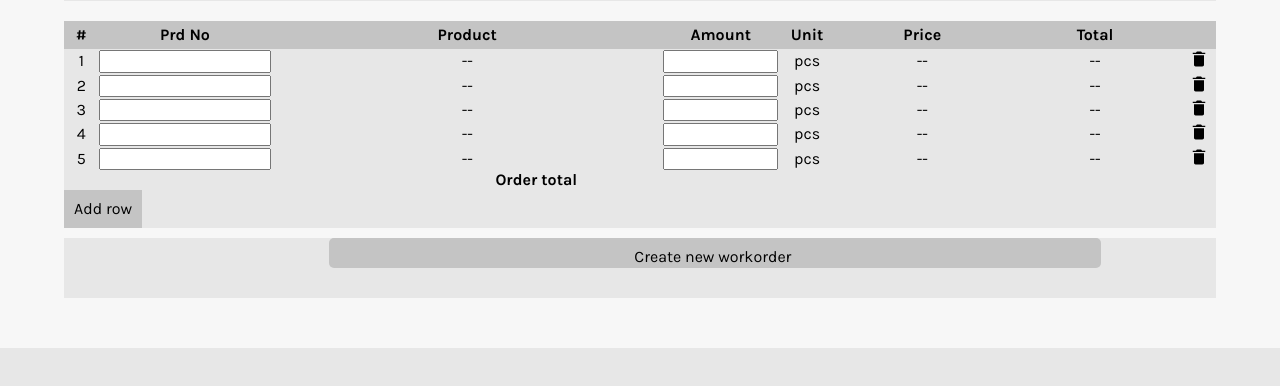
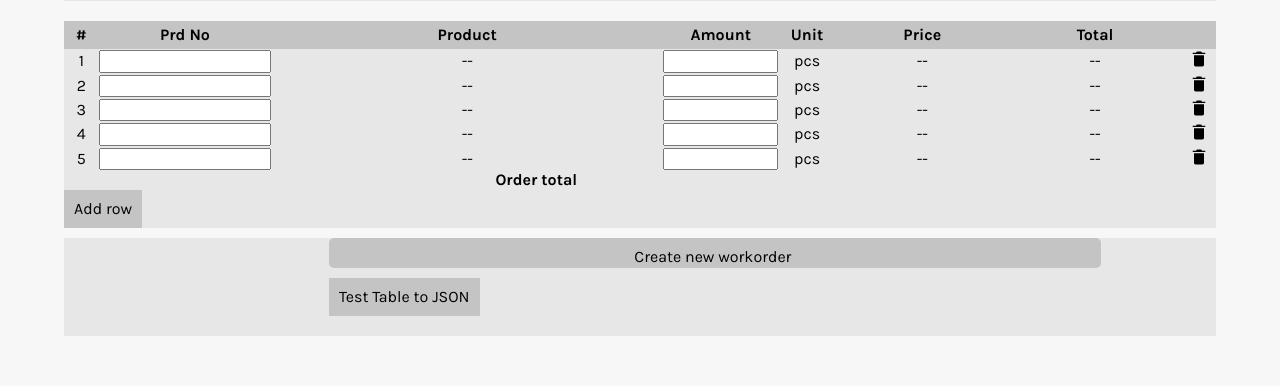
Before and after one commit to Zigelzi/SiteSurveyApp, a Flask app: page /survey/create_workorder in a window 1280 px wide. Shown: the part 1814-2200 px from the top of the page. Before the commit the page ends 2162 px from the top, so only its background shows below. Run offline with Flask 2, Linux system fonts and the light colour scheme; a user stored in the database is signed in; data comes from the database, SQL or seed files in the repository; data that the repository does not hold is empty; some libraries are stand-ins or nearby versions.

Commit message:
Added tableDataToJson and sendData functions to workorder.js and scripts.js files to gather the workorder table data and sending it to backend

```diff
--- a/sitesurvey/static/js/scripts.js
+++ b/sitesurvey/static/js/scripts.js
@@ -18,6 +18,7 @@ function getDataAddSuggestions(url, elementId, dataKeyName) {
     xhr.open('GET', url);
     xhr.send();
 }
+
 function getData(url, callback) {
     const xhr = new XMLHttpRequest();
 
@@ -29,6 +30,15 @@ function getData(url, callback) {
         }
     xhr.open('GET', url);
     xhr.send();
+}
+
+function sendtData(url, json_object) {
+    const xhr = new XMLHttpRequest();
+    const json_data = JSON.stringify(json_object);
+
+    xhr.open('POST', url);
+    xhr.setRequestHeader('Content-type', 'application/json');
+    xhr.send(json_data);
 }
 
 /** Validate that the users value entered to inputElementId is in the datalistId and then submit form
@@ -72,4 +82,4 @@ function addSuggestions(elementId, jsonData, dataKeyName) {
     });
 }
 
-export {getDataAddSuggestions, validateDatalistInput, getData};
+export {getDataAddSuggestions, validateDatalistInput, getData, sendtData};
--- a/sitesurvey/static/js/workorder.js
+++ b/sitesurvey/static/js/workorder.js
@@ -1,4 +1,4 @@
-import {getDataAddSuggestions, getData, validateDatalistInput} from './scripts.js';
+import {getDataAddSuggestions, getData, sendtData, validateDatalistInput} from './scripts.js';
 
 document.addEventListener('DOMContentLoaded', () => {
 
@@ -169,6 +169,26 @@ document.addEventListener('DOMContentLoaded', () => {
         }
     }
 
+    function tableDataToJson() {
+        let mainJson = new Object();
+        const arr = new Array();
+        for (let row of productBody.children) {
+            if (row.children[1].children[0].value != '') {
+                let json = new Object();
+                json.product_number = row.children[1].children[0].value;
+                json.quantity = row.children[3].children[0].value;
+                json.total = row.children[6].textContent.replace(' ', '').replace('€', '');
+                arr.push(json);
+            }
+        }
+
+        mainJson.products = arr;
+        sendtData('/survey/create_workorder', mainJson);
+        console.log(mainJson);
+    }
+
+    tableDataToJson();
+
     getDataAddSuggestions('/api/locations', 'locationList', 'name');
     getDataAddSuggestions('/api/customers', 'customerList', 'org_name');
     getDataAddSuggestions('/api/products', 'productList', 'product_number');
@@ -232,5 +252,8 @@ document.addEventListener('DOMContentLoaded', () => {
             contactPersonArray[2].textContent = 'Phone number';
             contactPersonArray[3].textContent = 'Email';
         }
-    })
+    });
+    const jsonBtn = document.getElementById('jsonTest');
+    jsonBtn.addEventListener('click', tableDataToJson);
+
 })
--- a/sitesurvey/survey/routes.py
+++ b/sitesurvey/survey/routes.py
@@ -2,6 +2,7 @@ from flask import Blueprint, render_template, redirect, flash, url_for, request
 from flask_login import current_user, login_required
 
 import sys
+from json import loads
 
 from sitesurvey import db
 from sitesurvey.survey.models import Survey, Surveypicture, Location, Workorder, Workorderattachment
@@ -107,7 +108,8 @@ def create_workorder():
     if request.method == 'POST':
         print('JSON from POST request')
         json = request.get_json()
-        print(json)
+        for product in json['products']:
+            print(product)
     if (form.validate_on_submit() and False):
         org_id = Organization.query.filter_by(org_name=form.organization_name.data).first().id
         location_id = Location.query.filter_by(name=form.location_name.data).first().id
--- a/sitesurvey/templates/survey/create_workorder.html
+++ b/sitesurvey/templates/survey/create_workorder.html
@@ -174,7 +174,8 @@
         </div>
         <div class="grey-container">
             <div class="input-box">
-                {{ form.submit }}
+                {{ form.submit(id="workorderSubmit") }}
+                <button type="button" id="jsonTest">Test Table to JSON</button>
             </div>
         </div>
 
```
